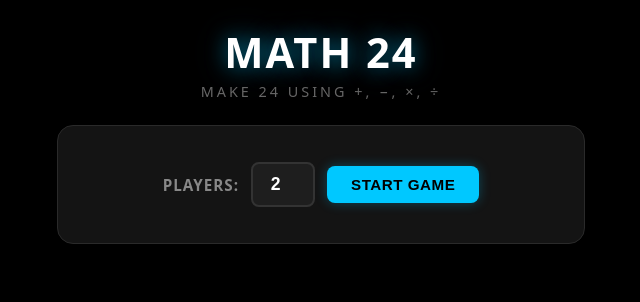
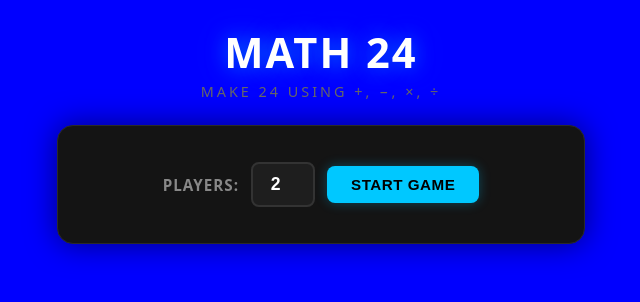
Before and after one commit to Arnavtaduvayi/Math-24-Game, a React (Vite) app: page / in a window 1280 px wide. Shown: the top 302 px of the page, without its empty margins (319-959 px from the left). Built offline with nearby package versions, Linux system fonts and the light colour scheme.

Commit message:
Change background color to blue

```diff
--- a/src/index.css
+++ b/src/index.css
@@ -6,7 +6,7 @@
 
 body {
   font-family: system-ui, -apple-system, sans-serif;
-  background: black;
+  background: blue;
   color: #e0e0e0;
   min-height: 100vh;
 }
```
